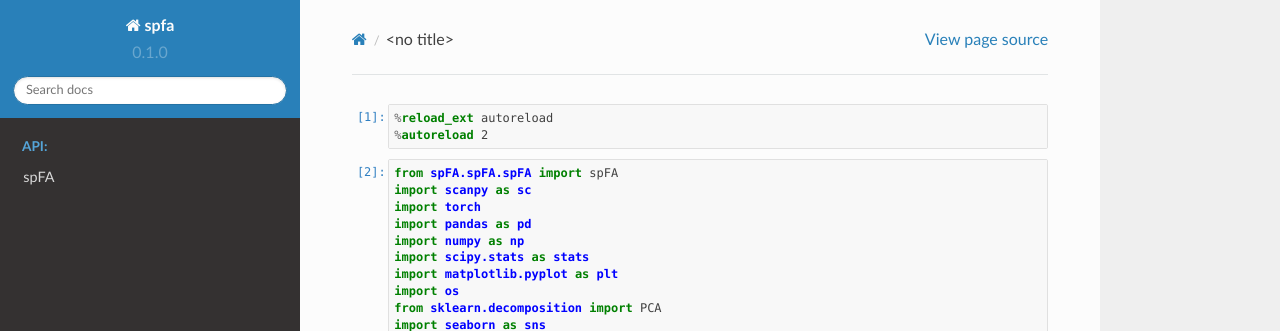
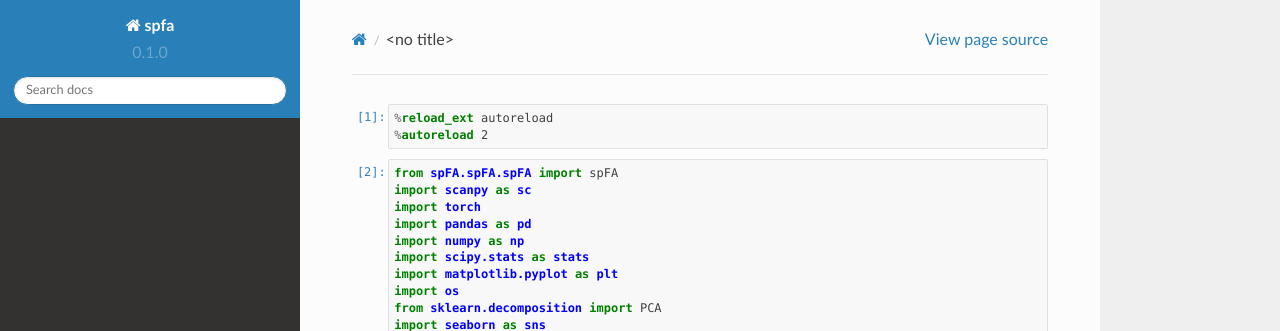
Before and after one commit to tcapraz/SOFA, a Sphinx documentation site: the page built from docs/notebooks/pbmc5k.ipynb, in a window 1280 px wide. Shown: the top 331 px of the page. Built offline with Sphinx 7.4.7 and the Read the Docs theme 2.0.0, drawn with Linux system fonts in a browser that asks for light colours; pages that are not in the unit, such as notebooks, are missing from menus.

Commit message:
update docs index once more

```diff
--- a/docs/index.rst
+++ b/docs/index.rst
@@ -6,11 +6,6 @@ Welcome to spfa's documentation!
 
 
 
-.. toctree::
-   :maxdepth: 2
-   :caption: API:
-
-   spfa
 
 
 .. toctree::
```
